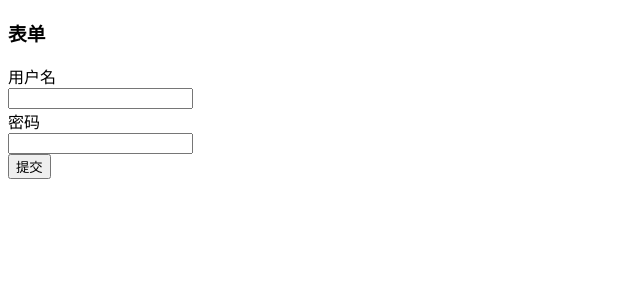
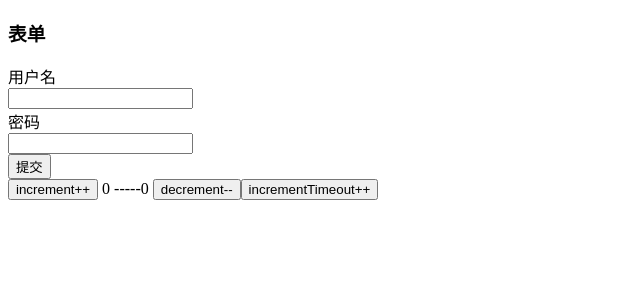
Before and after one commit to wanghaibin0359/my-cli, a Vue app: page / in a window 1280 px wide. Shown: the top 300 px of the page, without its empty margins (0-640 px from the left). Built offline with nearby package versions, Linux system fonts and the light colour scheme.

Commit message:
vuex 简陋版

```diff
--- a/src/app.vue
+++ b/src/app.vue
@@ -4,6 +4,10 @@
 
         <!-- <svg-icon iconName="bug" class-name="red"></svg-icon> -->
         <w-form></w-form>
+        <button @click="$store.commit('increment' ,3)">increment++</button>
+        {{$store.state.count}} -----{{$store.getters.double}}
+        <button @click="$store.commit('decrement')">decrement--</button>
+        <button @click="$store.dispatch('increment')">incrementTimeout++</button>
     </div>
 </template>
 
@@ -12,6 +16,9 @@ import WForm from "./components/form";
 export default {
     components: {
         WForm,
+    },
+    created() {
+        console.log(this.$store.state);
     },
     methods: {},
 };
--- /dev/null
+++ b/src/common/vuex/index.js
@@ -0,0 +1,59 @@
+
+let Vue
+class Store {
+    constructor(opts) {
+
+        let computed = {}
+        this.getters = opts.getters
+
+        for (const key of Object.keys(this.getters)) {
+            let fn = this.getters[key]
+            computed[key] = () => fn(this.state)
+            Object.defineProperty(this.getters, key, {
+                get: () => this._vm[key]
+            })
+        }
+
+        this._vm = new Vue({
+            data: {
+                $$state: opts.state
+            },
+            computed
+        })
+        this.mutations = opts.mutations
+        this.actions = opts.action
+    }
+    get state() {
+        return this._vm._data.$$state
+    }
+    set state(v) {
+        console.error('no reset state')
+    }
+
+    commit(type, playload) {
+        let fn = this.mutations[type].bind(this)
+        if (!fn) {
+            console.error("is no callback!!!")
+            return
+        }
+        fn(this.state, playload)
+    }
+    dispatch(type, playload) {
+        let fn = this.actions[type].bind(this)
+        if (fn) {
+            fn(this, playload)
+        }
+    }
+}
+
+function install(_Vue) {
+    Vue = _Vue
+    _Vue.mixin({
+        beforeCreate() {
+            if (this.$options.store) { //  这是 跟组件，才会又store属性，
+                Vue.prototype.$store = this.$options.store
+            }
+        }
+    })
+}
+export default { Store, install }
--- a/src/main.js
+++ b/src/main.js
@@ -2,6 +2,10 @@ import Vue from 'vue'
 import APP from './app'
 import './style/index.stylus'
 import SvgIcon from './common/icon'
+
+import Vuex from './common/vuex/index'
+
+
 Vue.component('svg-icon', SvgIcon)
 // require.context('./icon', false, /\.svg$/)
 let catchs = {};
@@ -11,8 +15,34 @@ const requireAll = requireContext => requireContext.keys().map(item => {
 
 const req = require.context('./icon', false, /\.svg$/)
 requireAll(req)
+Vue.use(Vuex)
+const store = new Vuex.Store({
+    state: {
+        count: 0
+    },
+    getters: {
+        double(state) {
+            return state.count * 2
+        }
+    },
+    mutations: {
+        increment(state, count) {
+            state.count += count
+        },
+        decrement(state) {
+            state.count--
+        },
+    },
+    action: {
+        increment(context) {
+            setTimeout(() => context.commit('increment', 1), 1000)
+        }
+    }
+})
+
 
 let app = new Vue({
     el: '#app',
+    store,
     render: (h) => h(APP)
 })
```
